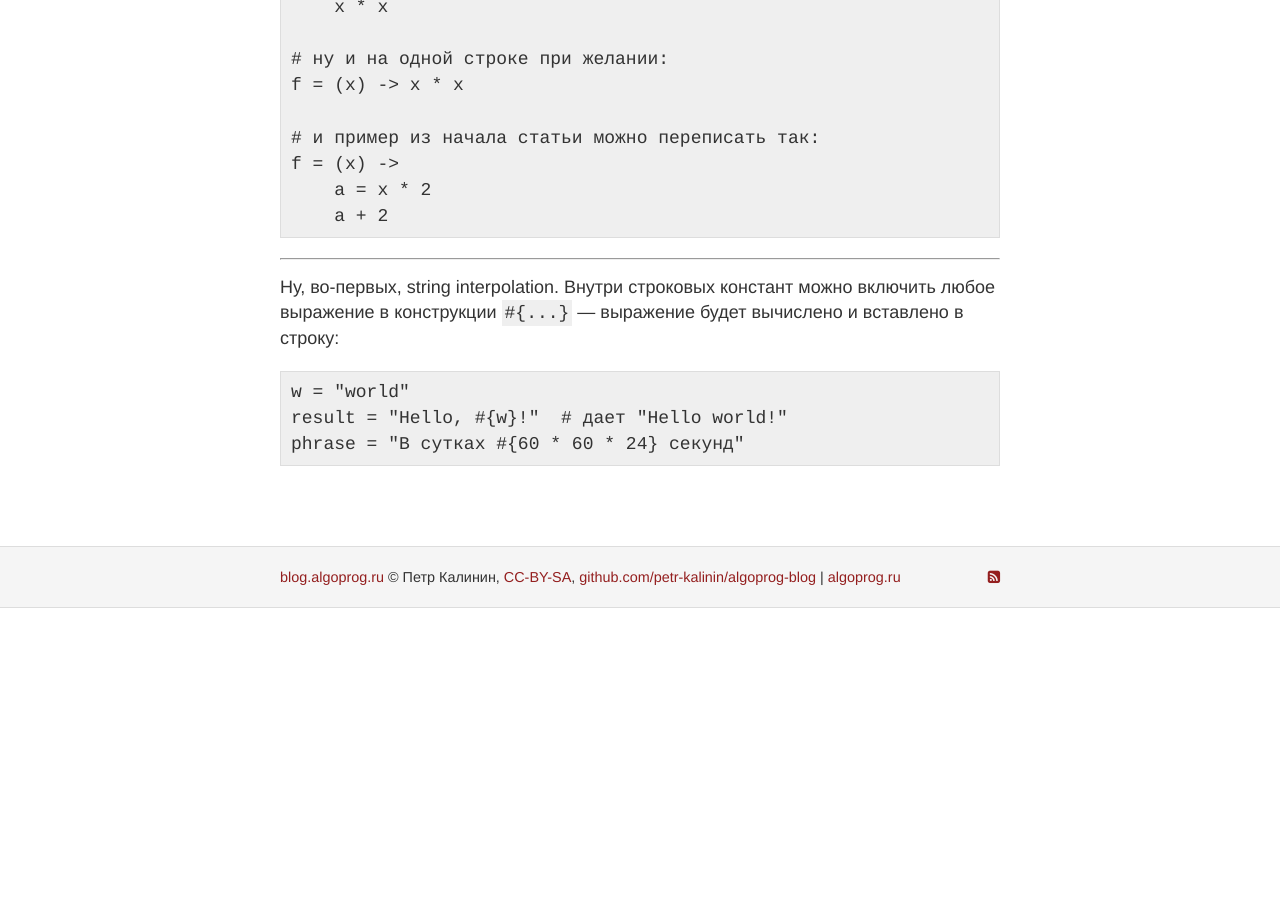
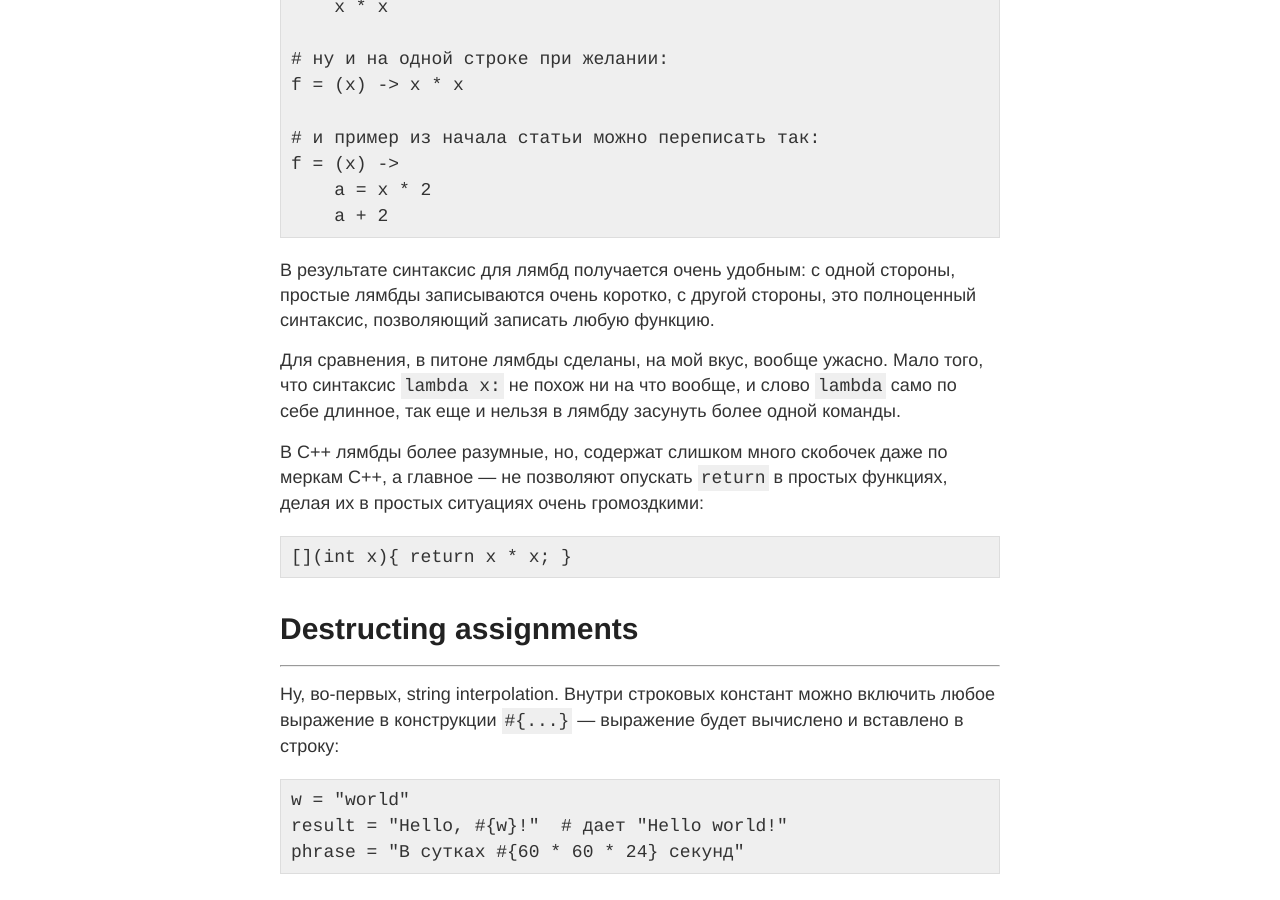
Before and after one commit to petr-kalinin/algoprog-blog, a Jekyll site: the page built from _posts/2018-09-06-coffeescript.md, in a window 1280 px wide and 900 px high, scrolled down 5056 px. Built offline with Jekyll 4.4.1, drawn with Linux system fonts in a browser that asks for light colours; before the commit the page ends 5664 px from its top, so only the background shows below that.

Commit message:
Update 2018-09-06-coffeescript.md

```diff
--- a/_posts/2018-09-06-coffeescript.md
+++ b/_posts/2018-09-06-coffeescript.md
@@ -198,6 +198,23 @@ title: Coffeescript — мой любимый язык программиров
         a = x * 2
         a + 2
 
+В результате синтаксис для лямбд получается очень удобным: с одной стороны,
+простые лямбды записываются очень коротко, с другой стороны, это полноценный синтаксис,
+позволяющий записать любую функцию.
+
+Для сравнения, в питоне лямбды сделаны, на мой вкус, вообще ужасно.
+Мало того, что синтаксис `lambda x:` не похож ни на что вообще,
+и слово `lambda` само по себе длинное, так еще и нельзя в лямбду
+засунуть более одной команды.
+
+В C++ лямбды более разумные, но, содержат слишком много скобочек даже по меркам C++,
+а главное — не позволяют опускать `return` в простых функциях,
+делая их в простых ситуациях очень громоздкими:
+
+    [](int x){ return x * x; }
+
+# Destructing assignments
+
 ----------
 
 Ну, во-первых, string interpolation. Внутри строковых констант можно включить
```
